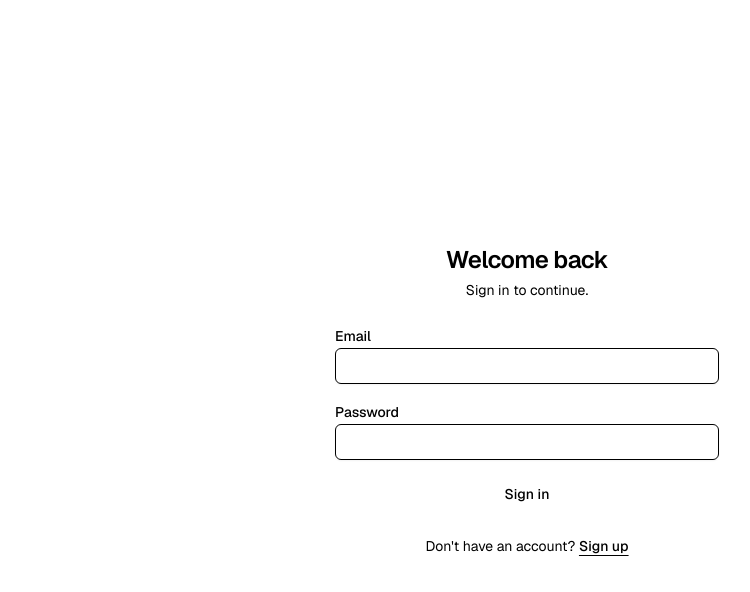
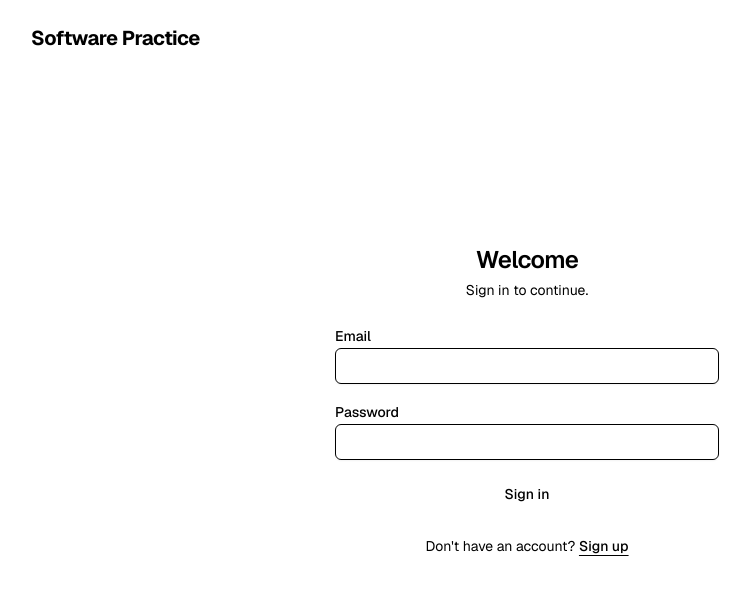
Before and after one commit to josephsbucholtz/se-test-app, a Next.js app: page /login in a window 1280 px wide. Shown: the top 592 px of the page, without its empty margins (113-863 px from the left). Built offline with nearby package versions, Linux system fonts and the light colour scheme.

Commit message:
Update login to have redirect link in left

```diff
--- a/app/(auth)/login/page.tsx
+++ b/app/(auth)/login/page.tsx
@@ -3,11 +3,18 @@ import LoginForm from "./client";
 
 export default async function LoginPage() {
   return (
-    <main className="flex min-h-screen items-center justify-center bg-background px-4">
+    <main className="relative flex min-h-screen items-center justify-center bg-background px-4">
+      <Link
+        href="/home"
+        className="absolute left-36 top-6 text-xl font-bold tracking-tight"
+      >
+        Software Practice
+      </Link>
+
       <div className="w-full max-w-sm space-y-6">
         <div className="space-y-1 text-center">
           <h1 className="text-2xl font-semibold tracking-tight">
-            Welcome back
+            Welcome
           </h1>
           <p className="text-sm text-muted-foreground">
             Sign in to continue.
```
